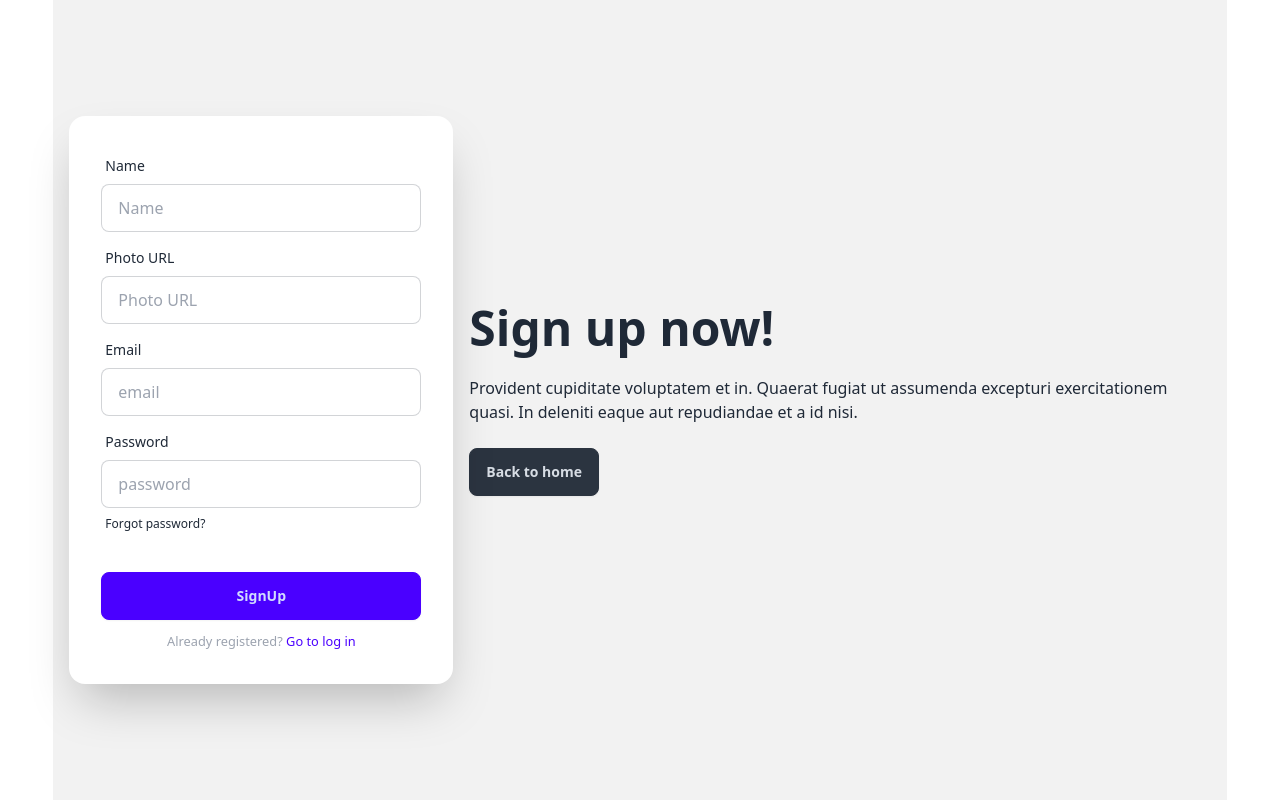
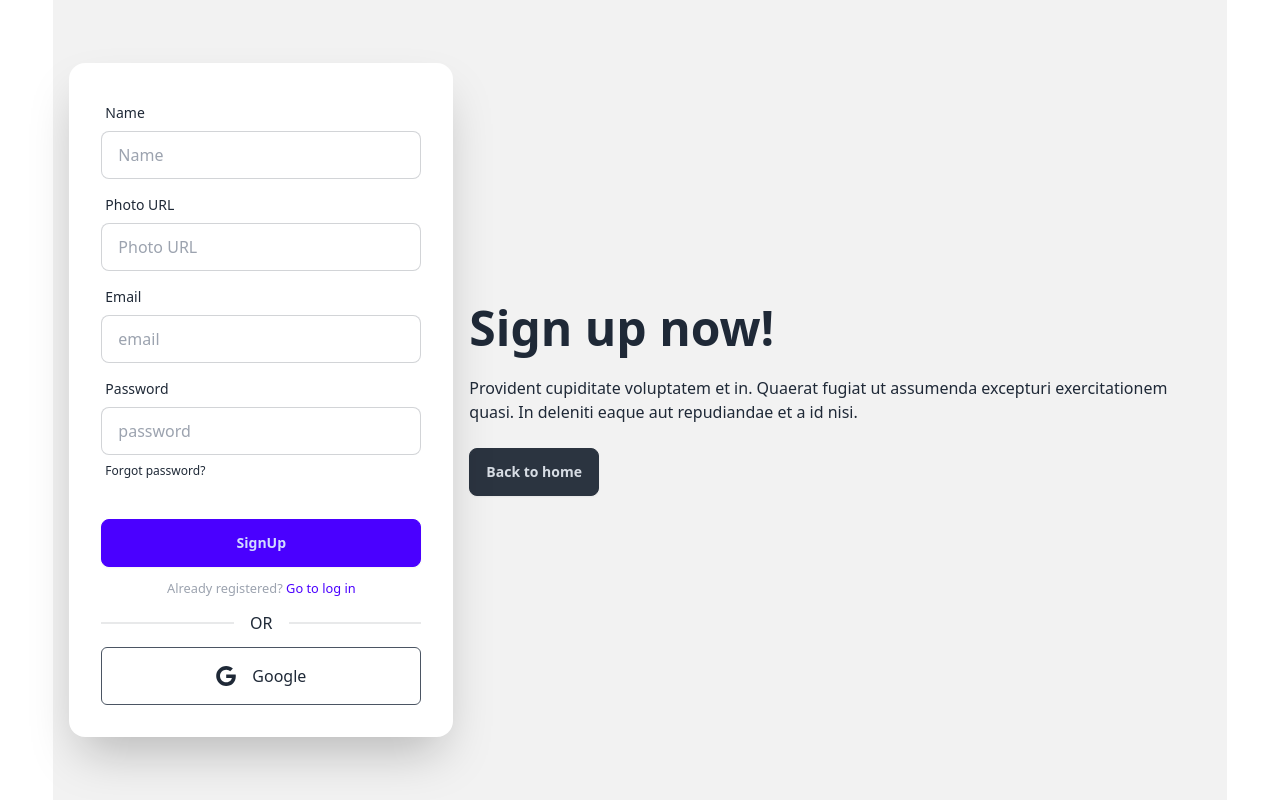
Before and after one commit to Yamin39/bistro-boss-client, a React app: page /sign-up in a window 1280 px wide. Built offline with nearby package versions, Linux system fonts and the light colour scheme; no server answers; the HTML template or start-up script is replaced by a standard one.

Commit message:
Save User logged via google if doesn’t exists in the database

```diff
--- /dev/null
+++ b/src/components/SocialLogin/SocialLogin.jsx
@@ -0,0 +1,50 @@
+import { useLocation, useNavigate } from "react-router-dom";
+import Swal from "sweetalert2";
+import useAuth from "../../hooks/useAuth";
+import useAxiosPublic from "../../hooks/useAxiosPublic";
+
+const SocialLogin = () => {
+  const { googleLogin } = useAuth();
+  const location = useLocation();
+  const navigate = useNavigate();
+  const from = location?.state?.from?.pathname;
+  const axiosPublic = useAxiosPublic();
+
+  const handleGoogleLogin = () => {
+    googleLogin()
+      .then((res) => {
+        const userInfo = {
+          name: res.user?.displayName,
+          photoURL: res.user?.photoURL,
+          email: res.user?.email,
+        };
+        axiosPublic.post("/users", userInfo).then((res) => {
+          console.log(res.data);
+          if (res.data.insertedId) {
+            Swal.fire({ icon: "success", text: "Sign Up successful!" });
+          } else {
+            Swal.fire({ icon: "success", text: "Login successful!" });
+          }
+        });
+        navigate(from || "/");
+      })
+      .catch((err) => console.log(err?.message));
+  };
+  return (
+    <div className="px-8 pb-8">
+      <button
+        onClick={handleGoogleLogin}
+        aria-label="Login with Google"
+        type="button"
+        className="flex items-center justify-center w-full p-4 space-x-4 border rounded-md focus:ring-2 focus:ring-offset-1 border-gray-600 focus:ring-blue-600"
+      >
+        <svg xmlns="http://www.w3.org/2000/svg" viewBox="0 0 32 32" className="w-5 h-5 fill-current">
+          <path d="M16.318 13.714v5.484h9.078c-0.37 2.354-2.745 6.901-9.078 6.901-5.458 0-9.917-4.521-9.917-10.099s4.458-10.099 9.917-10.099c3.109 0 5.193 1.318 6.38 2.464l4.339-4.182c-2.786-2.599-6.396-4.182-10.719-4.182-8.844 0-16 7.151-16 16s7.156 16 16 16c9.234 0 15.365-6.49 15.365-15.635 0-1.052-0.115-1.854-0.255-2.651z" />
+        </svg>
+        <p>Google</p>
+      </button>
+    </div>
+  );
+};
+
+export default SocialLogin;
--- a/src/pages/Login/Login.jsx
+++ b/src/pages/Login/Login.jsx
@@ -4,10 +4,11 @@ import toast from "react-hot-toast";
 import { Link, useLocation, useNavigate } from "react-router-dom";
 import { LoadCanvasTemplate, loadCaptchaEnginge, validateCaptcha } from "react-simple-captcha";
 import Swal from "sweetalert2";
+import SocialLogin from "../../components/SocialLogin/SocialLogin";
 import useAuth from "../../hooks/useAuth";
 
 const Login = () => {
-  const { logIn, googleLogin } = useAuth();
+  const { logIn } = useAuth();
   const captchaRef = useRef();
   const location = useLocation();
   const navigate = useNavigate();
@@ -34,16 +35,6 @@ const Login = () => {
     }
 
     logIn(email, password)
-      .then((res) => {
-        console.log(res?.user);
-        Swal.fire({ icon: "success", text: "Login successful!" });
-        navigate(from || "/");
-      })
-      .catch((err) => console.log(err?.message));
-  };
-
-  const handleGoogleLogin = () => {
-    googleLogin()
       .then((res) => {
         console.log(res?.user);
         Swal.fire({ icon: "success", text: "Login successful!" });
@@ -104,19 +95,7 @@ const Login = () => {
               </p>
             </form>
             <div className="divider px-8">OR</div>
-            <div className="px-8 pb-8">
-              <button
-                onClick={handleGoogleLogin}
-                aria-label="Login with Google"
-                type="button"
-                className="flex items-center justify-center w-full p-4 space-x-4 border rounded-md focus:ring-2 focus:ring-offset-1 border-gray-600 focus:ring-blue-600"
-              >
-                <svg xmlns="http://www.w3.org/2000/svg" viewBox="0 0 32 32" className="w-5 h-5 fill-current">
-                  <path d="M16.318 13.714v5.484h9.078c-0.37 2.354-2.745 6.901-9.078 6.901-5.458 0-9.917-4.521-9.917-10.099s4.458-10.099 9.917-10.099c3.109 0 5.193 1.318 6.38 2.464l4.339-4.182c-2.786-2.599-6.396-4.182-10.719-4.182-8.844 0-16 7.151-16 16s7.156 16 16 16c9.234 0 15.365-6.49 15.365-15.635 0-1.052-0.115-1.854-0.255-2.651z" />
-                </svg>
-                <p>Login with Google</p>
-              </button>
-            </div>
+            <SocialLogin></SocialLogin>
           </div>
         </div>
       </div>
--- a/src/pages/SignUp/SignUp.jsx
+++ b/src/pages/SignUp/SignUp.jsx
@@ -2,6 +2,7 @@ import { Helmet } from "react-helmet-async";
 import { useForm } from "react-hook-form";
 import { Link, useNavigate } from "react-router-dom";
 import Swal from "sweetalert2";
+import SocialLogin from "../../components/SocialLogin/SocialLogin";
 import useAuth from "../../hooks/useAuth";
 import useAxiosPublic from "../../hooks/useAxiosPublic";
 
@@ -57,7 +58,7 @@ const SignUp = () => {
             </Link>
           </div>
           <form onSubmit={handleSubmit(onSubmit)} className="card flex-shrink-0 w-full max-w-sm shadow-2xl bg-base-100">
-            <div className="card-body">
+            <div className="card-body pb-0">
               {/* name */}
               <div className="form-control">
                 <label className="label">
@@ -123,6 +124,8 @@ const SignUp = () => {
                 </small>
               </p>
             </div>
+            <div className="divider px-8">OR</div>
+            <SocialLogin></SocialLogin>
           </form>
         </div>
       </div>
```
